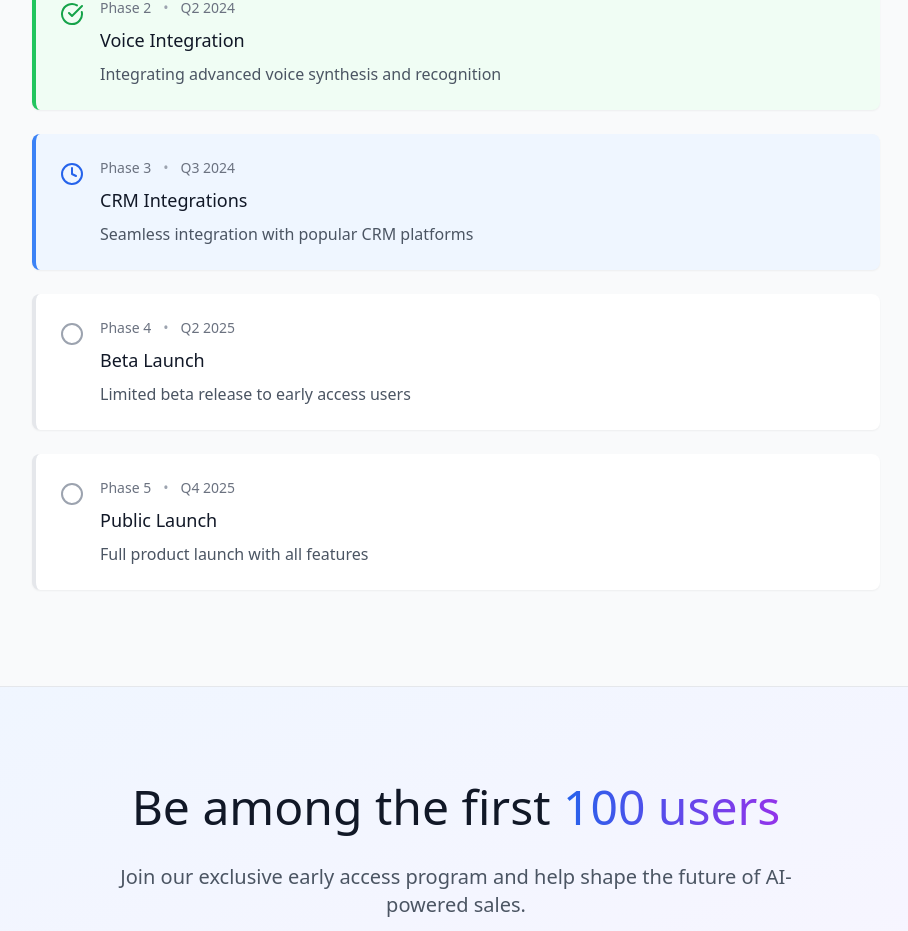
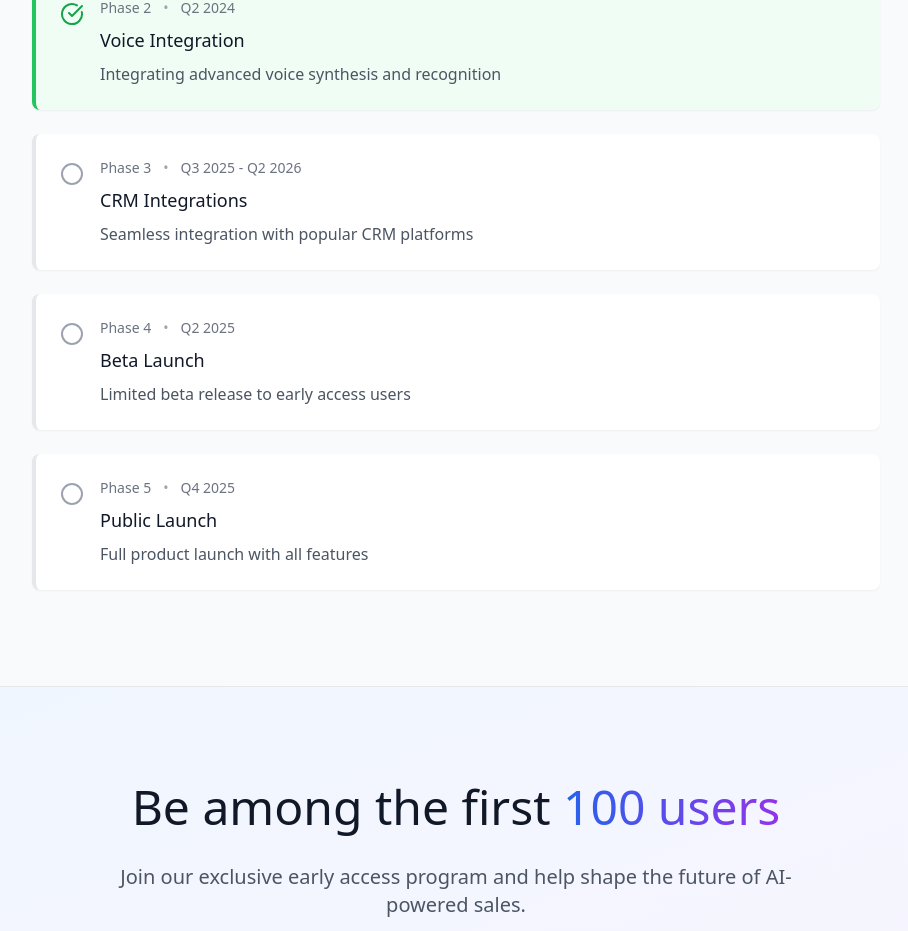
Before and after one commit to codesmokersx/conversllyai, a React (Vite) app: page / in a window 1280 px wide. Shown: the part 2655-3586 px from the top of the page, without its empty margins (184-1092 px from the left). Built offline with nearby package versions, Linux system fonts and the light colour scheme.

Commit message:
Update timeline and launch dates
Updated the timeline to reflect the start of phase development in Q3 2025 and availability in Q2 2026.

```diff
--- a/src/components/Timeline.tsx
+++ b/src/components/Timeline.tsx
@@ -22,8 +22,8 @@ const timelineItems = [
     phase: "Phase 3",
     title: "CRM Integrations",
     description: "Seamless integration with popular CRM platforms",
-    status: "in-progress",
-    date: "Q3 2024"
+    status: "upcoming",
+    date: "Q3 2025 - Q2 2026"
   },
   {
     phase: "Phase 4",
```
